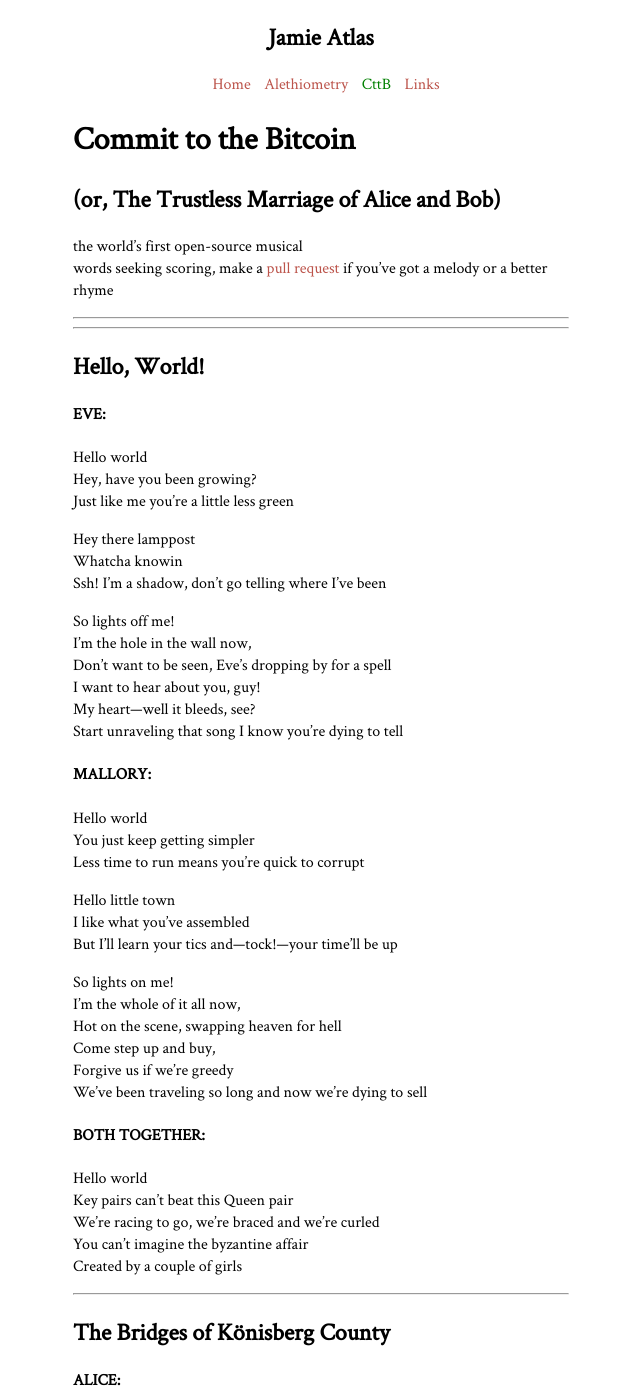
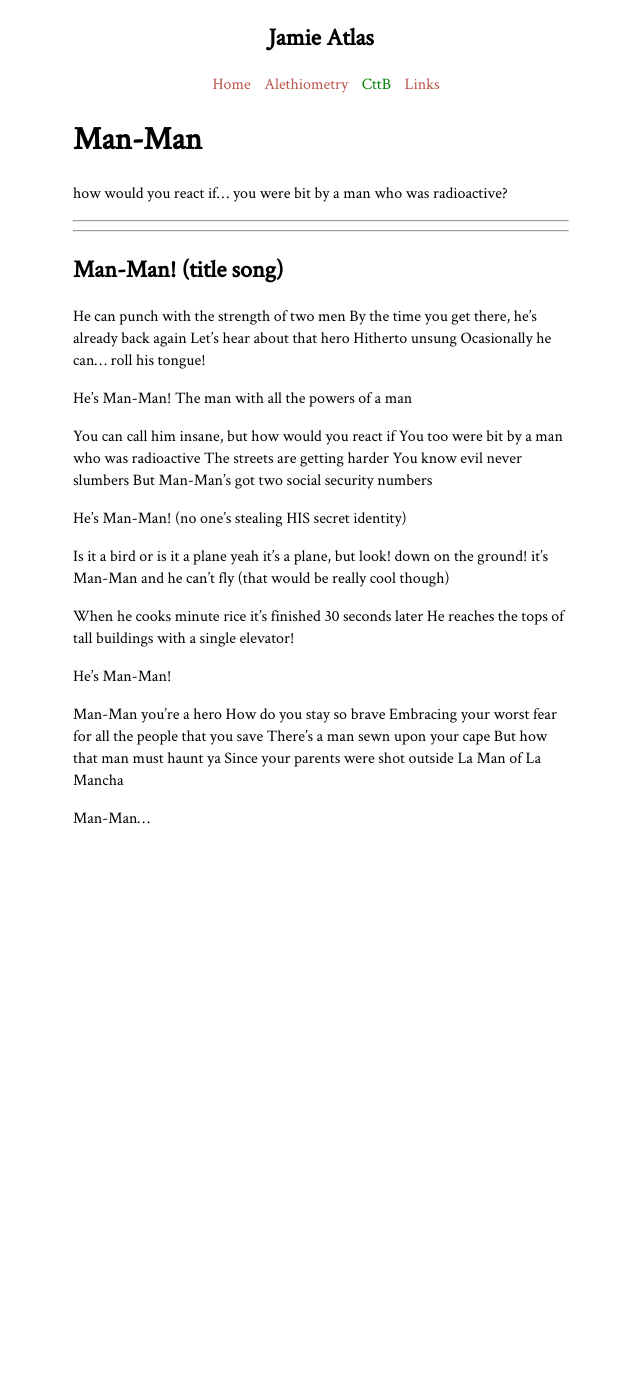
Before and after one commit to AtlasCommaJ/atlascommaj.github.io, a Jekyll site: the page built from cttb.md, in a window 1280 px wide and 1400 px high. Shown: the whole window, without its empty margins (319-959 px from the left). Built offline with Jekyll 4.4.1, drawn with Linux system fonts in a browser that asks for light colours; some of the changed text lies outside the part shown.

Commit message:
add man-man page

```diff
--- a/cttb.md
+++ b/cttb.md
@@ -1,110 +1,52 @@
 ---
-title: Commit to the Bitcoin
+title: Man-Man
 ---
 
+# Man-Man
 
-# Commit to the Bitcoin
-## (or, The Trustless Marriage of Alice and Bob)
-the world's first open-source musical
-words seeking scoring, make a [pull request](https://github.com/AtlasCommaJ/CommitToTheBitcoin) if you've got a melody or a better rhyme
+how would you react if...
+you were bit by a man who was radioactive?
 
 <hr/>
 <hr/>
 
-## Hello, World!
-#### EVE:
-Hello world
-Hey, have you been growing?
-Just like me you're a little less green
+## Man-Man! (title song)
 
-Hey there lamppost
-Whatcha knowin
-Ssh! I'm a shadow, don't go telling where I've been
+He can punch with the strength of two men
+By the time you get there, he's already back again
+Let's hear about that hero
+Hitherto unsung
+Ocasionally he can... roll his tongue!
 
-So lights off me!
-I'm the hole in the wall now,
-Don't want to be seen, Eve's dropping by for a spell
-I want to hear about you, guy!
-My heart—well it bleeds, see?
-Start unraveling that song I know you're dying to tell
+He's Man-Man!
+The man with all the powers of a man
 
-#### MALLORY:
-Hello world
-You just keep getting simpler
-Less time to run means you're quick to corrupt
+You can call him insane, but how would you react if
+You too were bit by a man who was radioactive
+The streets are getting harder
+You know evil never slumbers
+But Man-Man's got two social security numbers
 
-Hello little town
-I like what you've assembled
-But I'll learn your tics and—tock!—your time'll be up
+He's Man-Man!
+(no one's stealing HIS secret identity)
 
-So lights on me!
-I'm the whole of it all now,
-Hot on the scene, swapping heaven for hell
-Come step up and buy,
-Forgive us if we're greedy
-We've been traveling so long and now we're dying to sell
+Is it a bird
+or is it a plane
+yeah it's a plane, but look! down on the ground!
+it's Man-Man
+and he can't fly
+(that would be really cool though)
 
-#### BOTH TOGETHER:
-Hello world
-Key pairs can't beat this Queen pair
-We're racing to go, we're braced and we're curled
-You can't imagine the byzantine affair
-Created by a couple of girls
+When he cooks minute rice it's finished 30 seconds later
+He reaches the tops of tall buildings with a single elevator!
 
-<hr/>
+He's Man-Man!
 
+Man-Man you're a hero
+How do you stay so brave
+Embracing your worst fear for all the people that you save
+There's a man sewn upon your cape
+But how that man must haunt ya
+Since your parents were shot outside La Man of La Mancha
 
-## The Bridges of Könisberg County
-#### ALICE:
-
-Another bridge
-Keep your balance, lose a face but find your edge
-I'm memoryless
-All that counts is right now for what's next
-...don't know where I was but I know where I'm going
-
-There's nowhere to face but forward
-And lean into the curve
-From the start to the end it's been odd even then
-Escape with vim, a little verve
-Show me the best of seven bridges
-And I'll have crossed them all
-
-To cross again
-To finally feel a little loss again
-Without the smallest cut, you'll never know,
-Your capacity for flow
-...who would I be if I let you sink me?
-
-No! There's nothing to face but forward
-And lean into the curve
-It's not just brute force it's a new kind of source
-In the end it's all conserved
-Show me the best of seven bridges
-And I'll have crossed them...
-
-All my life I have been walking
-I have been walking, randomly
-By the river banks and the perfect park
-Feeding martingales and the meadowlarks
-Share your bread and beer and they'll like you nice
-But who ever sees the same bird twice?
-They get drunk and lost forever, somewhere free
-While I stumble home almost surely
-
-Too easily
-To finally break this ergodicity
-I swore I'd stay, to stay here, stationary
-I assumed, you and me
-Irreducibillity
-I'd step to you again
-Something I can value
-
-but now, there's...
-
-...nothing to face, but forward
-And lean into the curves
-There's a chance to live a life that maybe I don't deserve
-Show me the best of seven bridges
-Across two islands in the river
-Out of this undirected county
+Man-Man...
```
Also changed, not shown: 1 other file.
